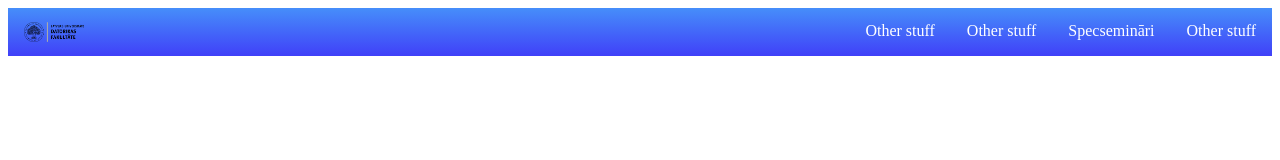
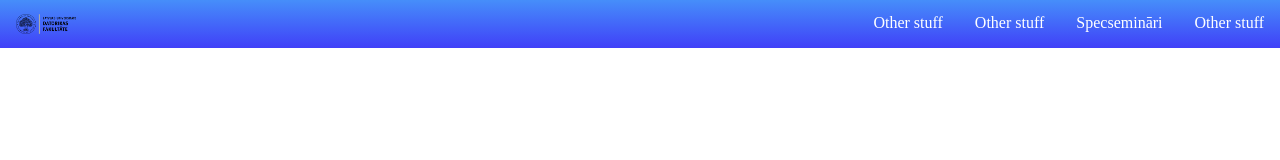
Before and after one commit to laurisvonogs/dizains, a plain HTML site: page index.html in a window 1280 px wide. Drawn offline with Linux system fonts and the light colour scheme.

Commit message:
nav bar css somewhat finished

```diff
--- a/index.html
+++ b/index.html
@@ -4,7 +4,6 @@
 <head>
     <style>
         ul {
-            background-image: linear-gradient(180deg, rgb(70, 142, 250), rgb(64, 64, 248));
             list-style-type: none;
             margin: 0;
             padding: 0;
@@ -35,11 +34,19 @@
         .topnav-right {
             float: right;
         }
+        .navbar {
+            background-image: linear-gradient(180deg, rgb(70, 142, 250), rgb(64, 64, 248));
+            position: fixed;
+            top: 0;
+            left: 0;
+            min-width: 100%;
+        }
     </style>
 </head>
 
 <body>
 
+    <div class="navbar">
         <ul>
             <img class="logo" src="images/lu_logo.png" alt="LU logo" width="60">
             <div class="topnav-right">
@@ -49,6 +56,7 @@
                 <li>Other stuff</li>
             </div>
         </ul>
+    </div>
 
     <br>
     <br>
```
Lines whose indentation alone changed are shown as unchanged.
